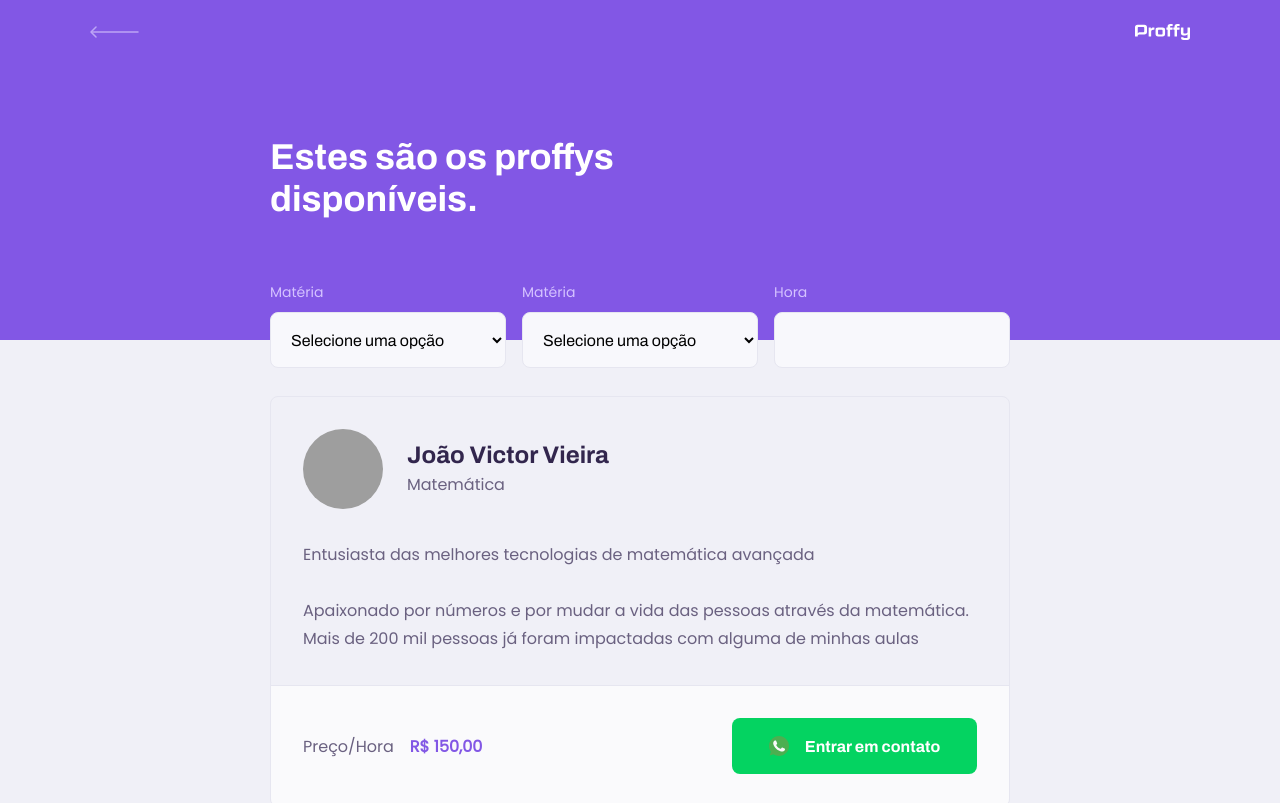
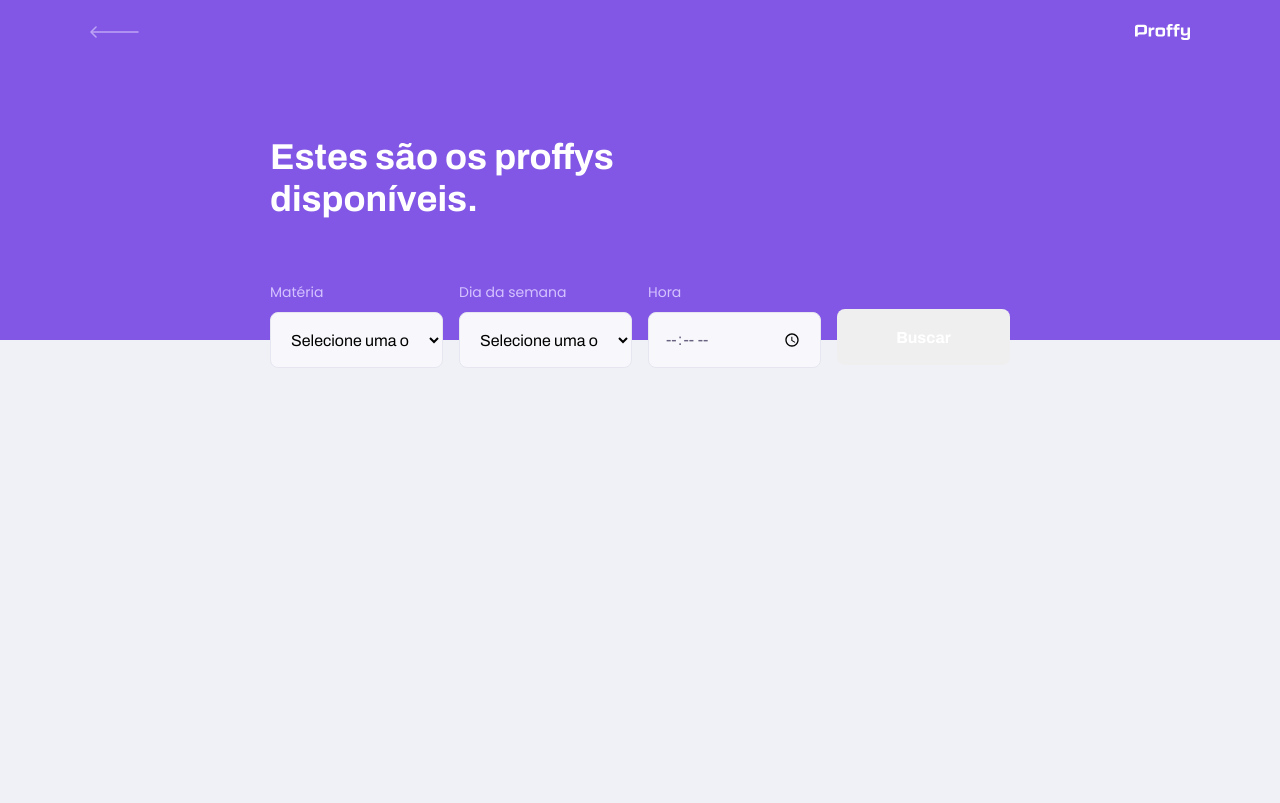
Before and after one commit to joaovieira23/proffy, a React (Create React App) app in the folder web/: page /study in a window 1280 px wide. Shown: the top 803 px of the page. Built offline with nearby package versions, Linux system fonts and the light colour scheme; grey boxes are pictures that could not be loaded; the HTML template or start-up script is replaced by a standard one.

Commit message:
feat: list teachers

```diff
--- a/web/src/components/TeacherItem/index.tsx
+++ b/web/src/components/TeacherItem/index.tsx
@@ -3,25 +3,38 @@
 import whatsappIcon from '../../assets/images/icons/whatsapp.svg';
 import './styles.css';
 
-function TeacherItem() {
+export interface Teacher {
+  id: number;
+  avatar: string;
+  bio: string;
+  cost: number;
+  name: string;
+  subject: string;
+  whatsapp: string;
+};
+
+interface TeacherItemProps {
+  teacher: Teacher;
+}
+
+const TeacherItem: React.FC<TeacherItemProps> = ({ teacher }) => {
   return (
     <article className="teacher-item">
       <header>
-        <img src="https://avatars1.githubusercontent.com/u/45154356?s=460&u=3ae25f40bfcf6c661c7fad6f27ea1f471acf88ac&v=4" alt="João Victor Vieira" />
+        <img src={teacher.avatar} alt={teacher.name} />
         <div>
-          <strong>João Victor Vieira</strong>
-          <span>Matemática</span>
+          <strong>{teacher.name}</strong>
+          <span>{teacher.subject}</span>
         </div>
       </header>
-      <p>Entusiasta das melhores tecnologias de matemática avançada
-            <br /><br />
-          Apaixonado por números e por mudar a vida das pessoas através da matemática. Mais de 200 mil pessoas já foram impactadas com alguma de minhas aulas
-          </p>
+      <p>
+        {teacher.bio}
+      </p>
 
       <footer>
         <p>
           Preço/Hora
-              <strong>R$ 150,00</strong>
+              <strong>R$ {teacher.cost}</strong>
         </p>
         <button type="button">
           <img src={whatsappIcon} alt="Whatsapp" />
--- a/web/src/pages/TeacherList/index.tsx
+++ b/web/src/pages/TeacherList/index.tsx
@@ -1,19 +1,44 @@
-import React from 'react';
+import React, { FormEvent, useState } from 'react';
+
+import PageHeader from '../../components/PageHeader';
+import TeacherItem, { Teacher } from '../../components/TeacherItem';
+import Input from '../../components/Input';
+import Select from '../../components/Select';
+import api from '../../services/api';
 
 import './styles.css';
-import PageHeader from '../../components/PageHeader';
-import TeacherItem from '../../components/TeacherItem';
-import Input from '../../components/Input';
-import Select from '../../components/Select';
 
 function TeacherList() {
+  const [teachers, setTeachers] = useState([]);
+
+  const [subject, setSubject] = useState('');
+  const [week_day, setWeekDay] = useState('');
+  const [time, setTime] = useState('');
+
+  async function searchTeachers(e: FormEvent) {
+    e.preventDefault();
+
+    const res = await api.get('classes', {
+      params: {
+        subject,
+        week_day,
+        time
+      }
+    });
+
+    // console.log(res.data);
+    setTeachers(res.data);
+  }
+
   return (
     <div id="page-teacher-list" className="container">
       <PageHeader title="Estes são os proffys disponíveis.">
-        <form id="search-teachers">
+        <form id="search-teachers" onSubmit={searchTeachers}>
           <Select
             name="subject"
             label="Matéria"
+            value={subject}
+            onChange={e => setSubject(e.target.value)}
             options={[
               { value: 'Artes', label: 'Artes' },
               { value: 'Biologia', label: 'Biologia' },
@@ -26,8 +51,10 @@
               { value: 'Química', label: 'Química' },
             ]} />
           <Select
-            name="subject"
-            label="Matéria"
+            name="week_day"
+            label="Dia da semana"
+            value={week_day}
+            onChange={e => setWeekDay(e.target.value)}
             options={[
               { value: '0', label: 'Domingo' },
               { value: '1', label: 'Segunda-feira' },
@@ -37,16 +64,22 @@
               { value: '5', label: 'Sexta-feira' },
               { value: '6', label: 'Sábado' }
             ]} />
-          <Input name="time" label="Hora" />
+          <Input
+            name="time"
+            type="time"
+            label="Hora"
+            value={time}
+            onChange={e => setTime(e.target.value)}
+          />
+
+          <button type="submit">Buscar</button>
         </form>
       </PageHeader>
 
       <main>
-        <TeacherItem />
-        <TeacherItem />
-        <TeacherItem />
-        <TeacherItem />
-        <TeacherItem />
+        {teachers.map((teacher: Teacher) => {
+          return <TeacherItem key={teacher.id} teacher={teacher} />;
+        })}
       </main>
     </div>
   )
--- a/web/src/pages/TeacherList/styles.css
+++ b/web/src/pages/TeacherList/styles.css
@@ -23,10 +23,31 @@
 
   #search-teachers {
     display: grid;
-    grid-template-columns: repeat(3, 1fr);
+    grid-template-columns: repeat(4, 1fr);
     column-gap: 16px;
     position: absolute;
     bottom: -28px;
+  }
+
+  #search-teachers button {
+    width: 100%;
+    height: 5.6rem;
+    background: var(--color-secundary);
+    color: var(--color-button-text);
+    border: 0;
+    border-radius: 0.8rem;
+    cursor: pointer;
+    font: 700 1.6rem Archivo;
+    display: flex;
+    align-items: center;
+    justify-content: center;
+    text-decoration: none;
+    transition: background-color 0.2s;
+    margin-top: 3rem;
+  }
+
+  #search-teachers button:hover {
+    background: var(--color-secundary-dark);
   }
 
   #search-teachers .input-block+.input-block,
```
